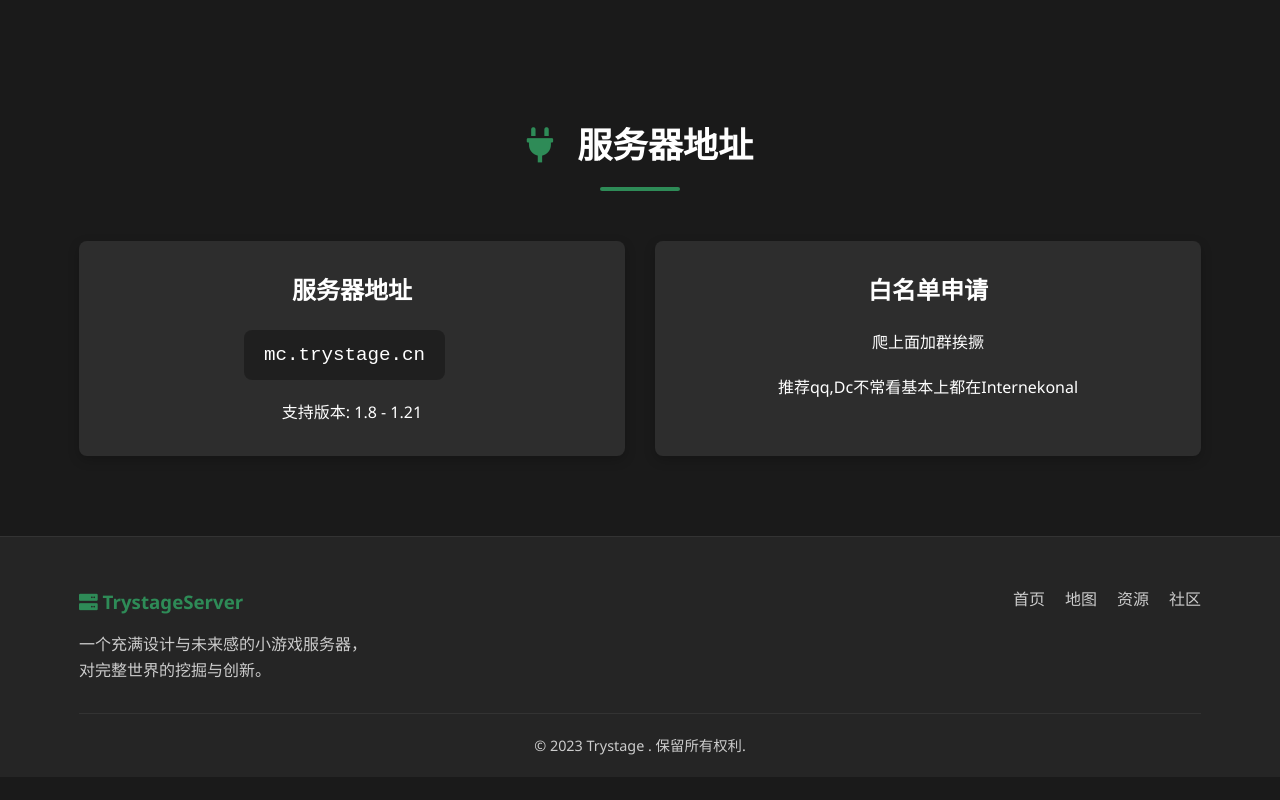
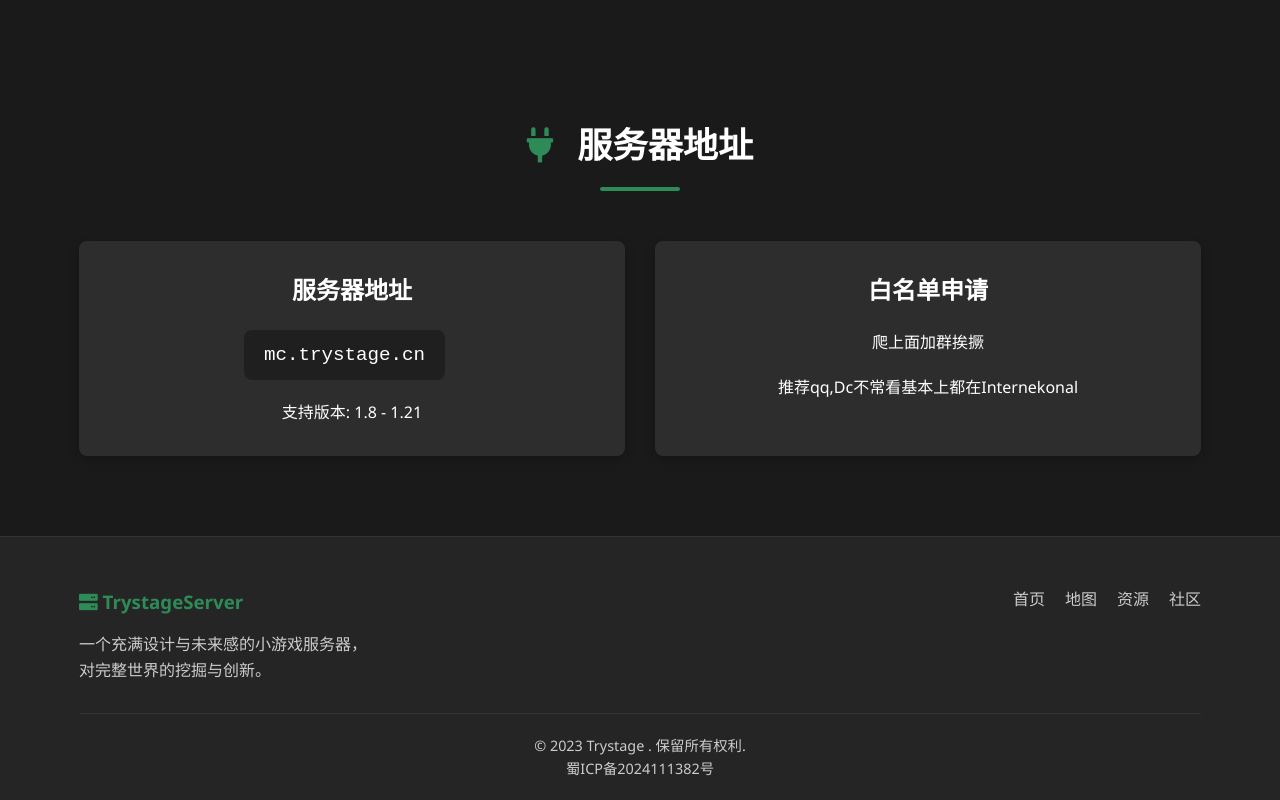
Before and after one commit to Trystage/Website-TrystageServer, a plain HTML site: page index.html in a window 1280 px wide. Shown: the part 2466-3266 px from the top of the page. Before the commit the page ends 3243 px from the top, so only its background shows below. Drawn offline with Linux system fonts and the light colour scheme.

Commit message:
添加备案号

```diff
--- a/index.html
+++ b/index.html
@@ -216,6 +216,7 @@
             </div>
             <div class="footer-bottom">
                 <p>&copy; 2023 Trystage . 保留所有权利.</p>
+                <p><a href="https://beian.miit.gov.cn/" target="_blank" class="footer-beian">蜀ICP备2024111382号</a></p>
             </div>
         </div>
     </footer>
--- a/styles/main.css
+++ b/styles/main.css
@@ -343,6 +343,17 @@ body {
     font-size: 0.9rem;
 }
 
+.footer-beian {
+    color: var(--text-gray);
+    text-decoration: none;
+    transition: var(--transition);
+}
+
+.footer-beian:hover {
+    color: var(--primary-color);
+    text-decoration: underline;
+}
+
 /* 响应式设计 */
 @media screen and (max-width: 992px) {
     .hero-content h1 {
```
